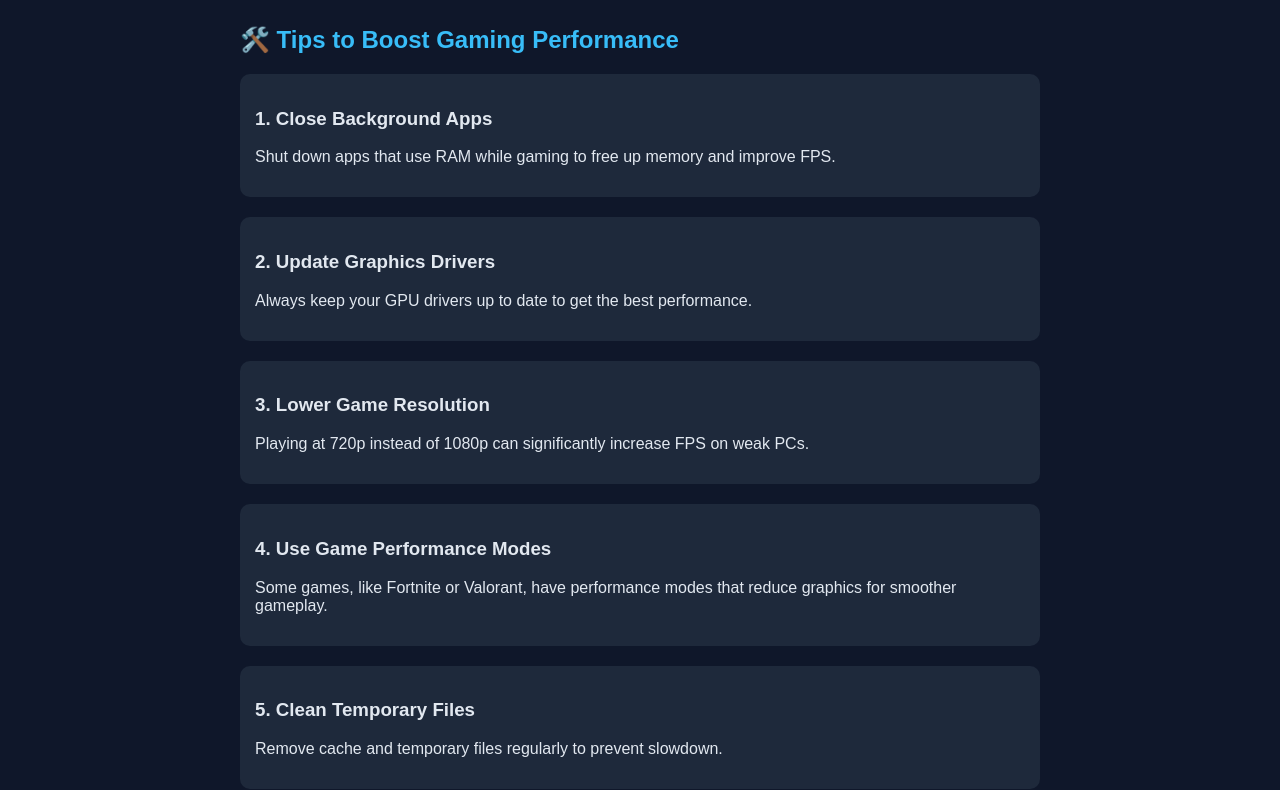
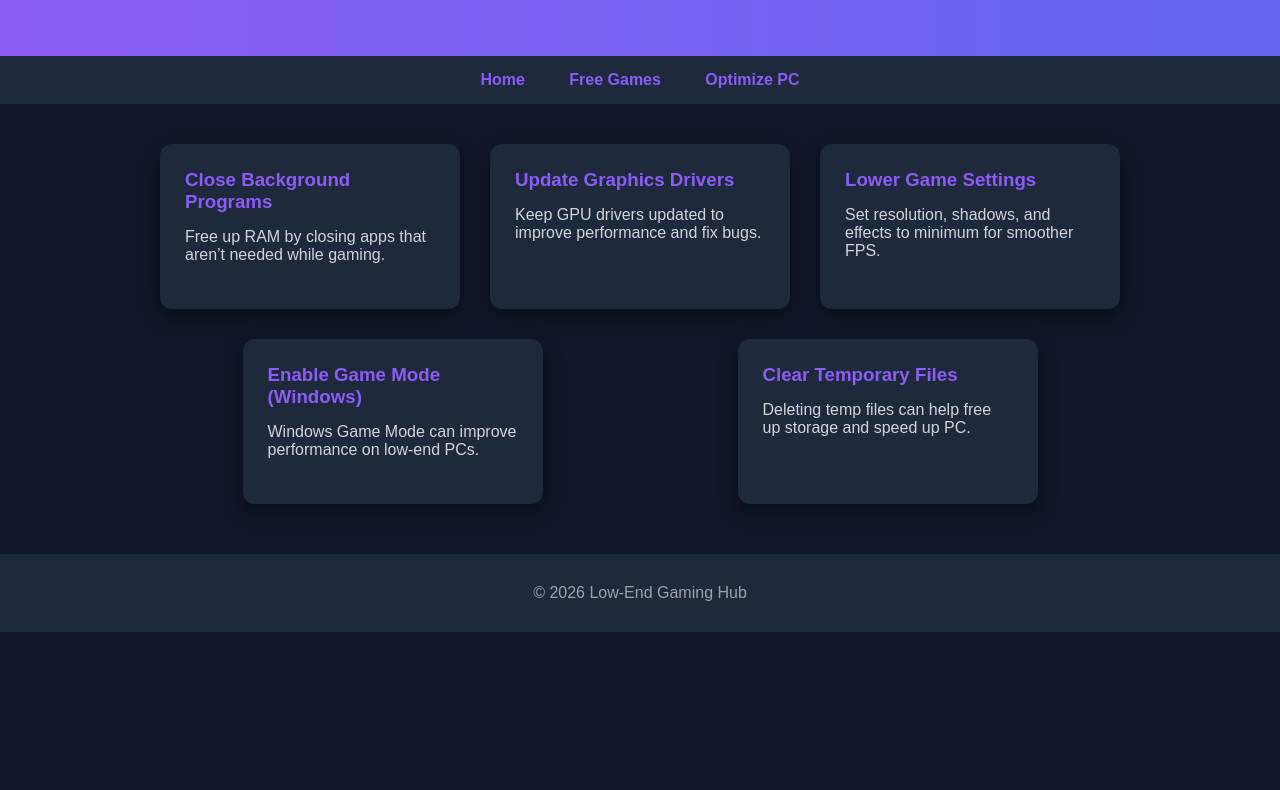
Before and after one commit to deonnberisha/low-end-gaming-hub, a plain HTML site: page optimize-pc.html in a window 1280 px wide. Shown: the part 130-920 px from the top of the page. After the commit the page ends 800 px from the top, so only its background shows below. Drawn offline with Linux system fonts and the light colour scheme.

Commit message:
Add files via upload

```diff
--- a/optimize-pc.html
+++ b/optimize-pc.html
@@ -3,109 +3,67 @@
 <head>
     <meta charset="UTF-8">
     <meta name="viewport" content="width=device-width, initial-scale=1.0">
-    <title>Optimize Your Low-End PC for Gaming</title>
+    <title>Optimize Your PC</title>
     <style>
-        body {
-            font-family: Arial, sans-serif;
-            margin: 0;
-            background-color: #0f172a;
-            color: #e2e8f0;
+        * { box-sizing:border-box; margin:0; padding:0; }
+        body { font-family: Arial, sans-serif; background-color:#0f172a; color:#e2e8f0; }
+
+        header { background: linear-gradient(90deg, #8b5cf6, #6366f1); padding:60px 20px; text-align:center; }
+        header h1 { font-size:3em; color:#fff; margin-bottom:10px; }
+
+        nav { background-color:#1e293b; padding:15px 0; text-align:center; }
+        nav a { margin:0 20px; color:#8b5cf6; text-decoration:none; font-weight:bold; transition:color 0.3s; }
+        nav a:hover { color:#d8b4fe; }
+
+        .container { max-width:1000px; margin:40px auto; padding:0 20px; display:flex; flex-wrap:wrap; justify-content:space-around; gap:30px; }
+        .card {
+            background-color:#1e293b; border-radius:12px; padding:25px; width:300px;
+            box-shadow:0 8px 20px rgba(0,0,0,0.4); transition: transform 0.3s, box-shadow 0.3s;
         }
+        .card:hover { transform:translateY(-5px); box-shadow:0 12px 25px rgba(0,0,0,0.5); }
 
-        header {
-            background-color: #1e293b;
-            padding: 20px;
-            text-align: center;
-        }
+        .card h3 { color:#8b5cf6; margin-bottom:15px; }
+        .card p { color:#d1d5db; margin-bottom:20px; }
 
-        header h1 {
-            margin: 0;
-            color: #38bdf8;
-        }
+        footer { text-align:center; padding:30px 20px; background-color:#1e293b; margin-top:50px; }
+        footer p { color:#9ca3af; }
 
-        nav {
-            text-align: center;
-            background-color: #334155;
-            padding: 10px;
-        }
-
-        nav a {
-            margin: 0 15px;
-            color: #38bdf8;
-            text-decoration: none;
-            font-weight: bold;
-        }
-
-        .container {
-            max-width: 800px;
-            margin: auto;
-            padding: 20px;
-        }
-
-        h2 {
-            color: #38bdf8;
-        }
-
-        .tip {
-            background-color: #1e293b;
-            padding: 15px;
-            margin-bottom: 20px;
-            border-radius: 10px;
-        }
-
-        footer {
-            text-align: center;
-            padding: 20px;
-            background-color: #1e293b;
-            margin-top: 40px;
-        }
+        @media(max-width:960px) { .container { flex-direction:column; align-items:center; } }
     </style>
 </head>
 <body>
 
 <header>
-    <h1>⚡ Optimize Your Low-End PC for Gaming</h1>
+    <h1>⚡ Optimize Your PC</h1>
 </header>
 
 <nav>
     <a href="index.html">Home</a>
+    <a href="free-games.html">Free Games</a>
     <a href="optimize-pc.html">Optimize PC</a>
 </nav>
 
 <div class="container">
-
-    <h2>🛠️ Tips to Boost Gaming Performance</h2>
-
-    <div class="tip">
-        <h3>1. Close Background Apps</h3>
-        <p>Shut down apps that use RAM while gaming to free up memory and improve FPS.</p>
+    <div class="card">
+        <h3>Close Background Programs</h3>
+        <p>Free up RAM by closing apps that aren’t needed while gaming.</p>
     </div>
-
-    <div class="tip">
-        <h3>2. Update Graphics Drivers</h3>
-        <p>Always keep your GPU drivers up to date to get the best performance.</p>
+    <div class="card">
+        <h3>Update Graphics Drivers</h3>
+        <p>Keep GPU drivers updated to improve performance and fix bugs.</p>
     </div>
-
-    <div class="tip">
-        <h3>3. Lower Game Resolution</h3>
-        <p>Playing at 720p instead of 1080p can significantly increase FPS on weak PCs.</p>
+    <div class="card">
+        <h3>Lower Game Settings</h3>
+        <p>Set resolution, shadows, and effects to minimum for smoother FPS.</p>
     </div>
-
-    <div class="tip">
-        <h3>4. Use Game Performance Modes</h3>
-        <p>Some games, like Fortnite or Valorant, have performance modes that reduce graphics for smoother gameplay.</p>
+    <div class="card">
+        <h3>Enable Game Mode (Windows)</h3>
+        <p>Windows Game Mode can improve performance on low-end PCs.</p>
     </div>
-
-    <div class="tip">
-        <h3>5. Clean Temporary Files</h3>
-        <p>Remove cache and temporary files regularly to prevent slowdown.</p>
+    <div class="card">
+        <h3>Clear Temporary Files</h3>
+        <p>Deleting temp files can help free up storage and speed up PC.</p>
     </div>
-
-    <div class="tip">
-        <h3>Bonus Tip: Use Cloud Gaming</h3>
-        <p>If your PC still struggles, you can use services like GeForce NOW to play high-end games smoothly.</p>
-    </div>
-
 </div>
 
 <footer>
```
Also changed, not shown: free-games.html (+34 -67 lines), index.html (+34 -60 lines).
